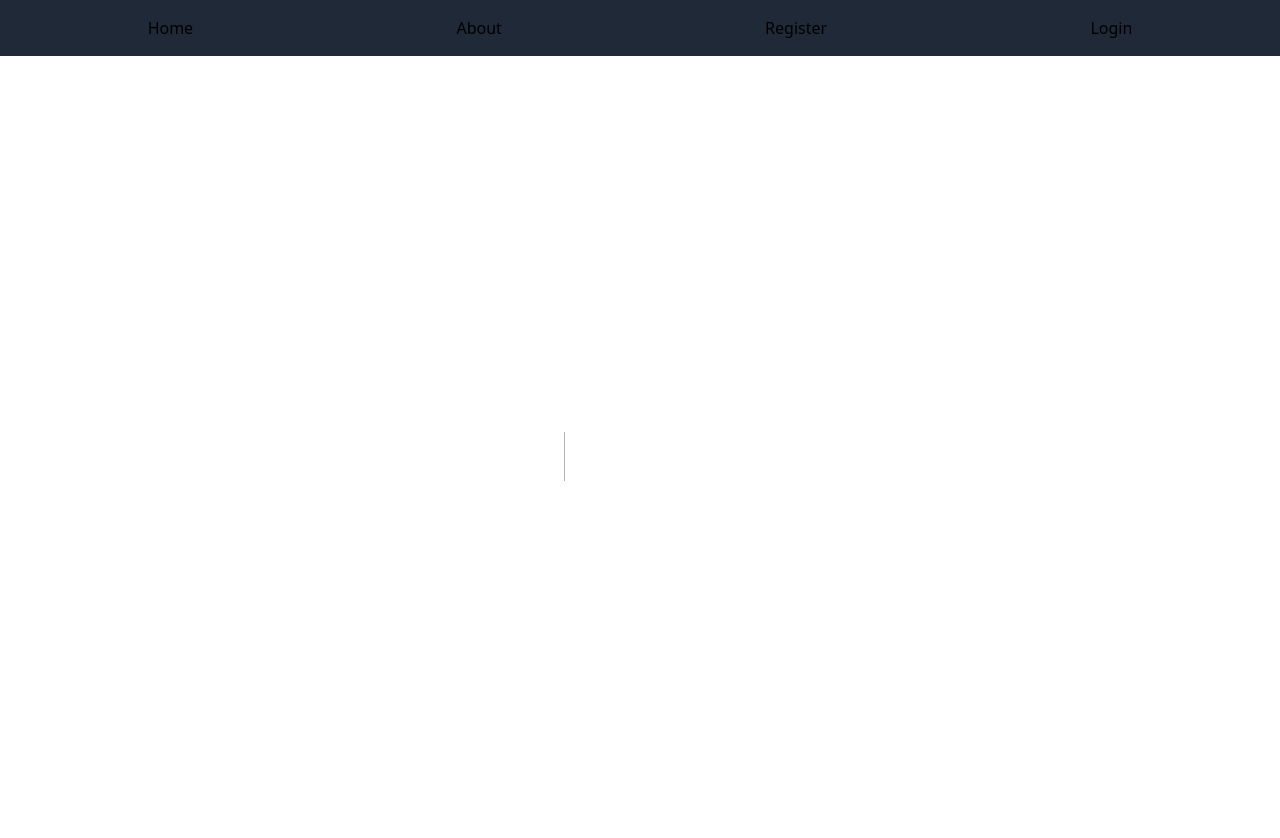
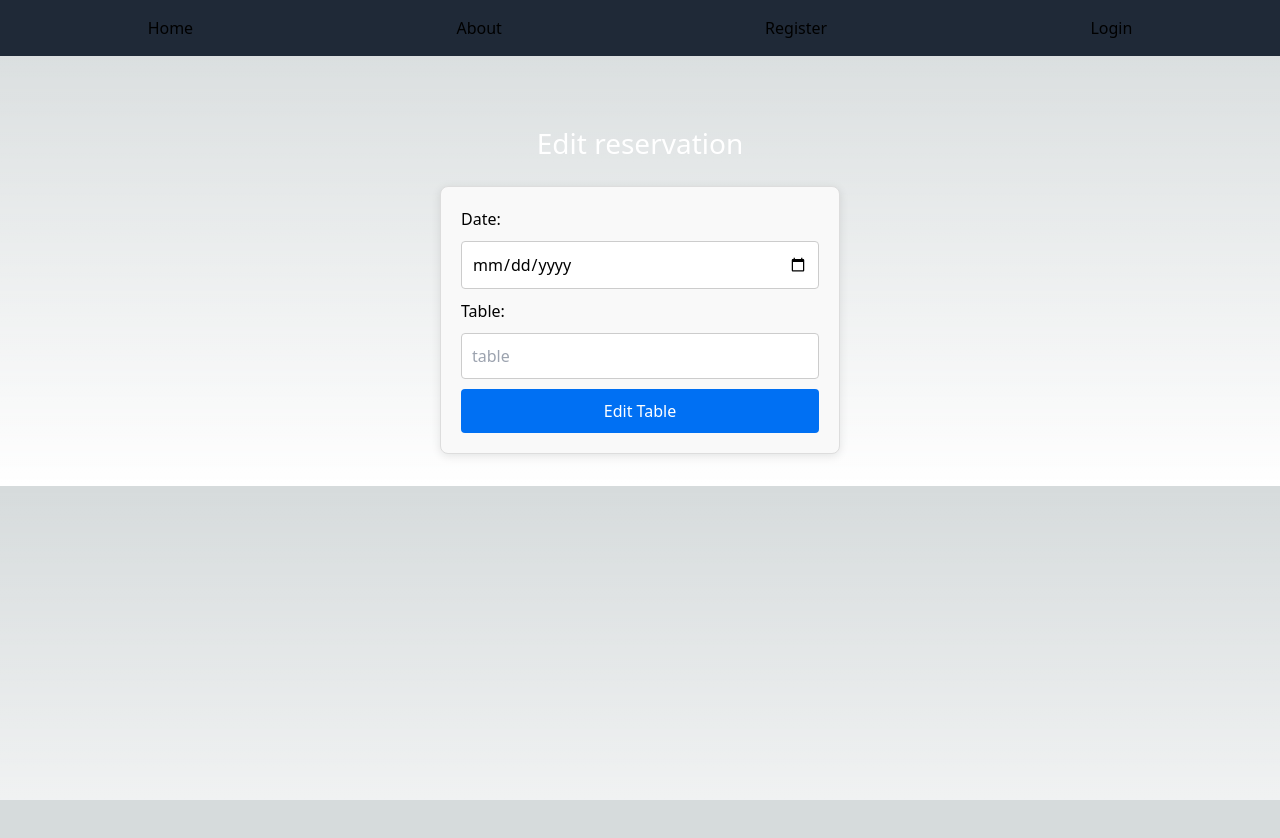
Before and after one commit to FawziL/Reservation-System, a Next.js app in the folder frontend/: page /admin/reservations/1/edit in a window 1280 px wide. Before the commit this address had no page. Shown: the top 838 px of the page. After the commit the page ends 800 px from the top, so only its background shows below. Built offline with nearby package versions, Linux system fonts and the light colour scheme.

Commit message:
feat(front): add create, edit, and update routes for reservations. (back) modified payload structure

```diff
--- /dev/null
+++ b/frontend/src/app/admin/reservations/[id]/edit/page.tsx
@@ -0,0 +1,88 @@
+"use client";
+import { useState, useEffect } from "react";
+import { useRouter } from "next/navigation";
+import api from "../../../../../services/api";
+
+interface Params {
+    id: string;
+}
+
+const EditReservation = ({ params }: { params: Params }) => {
+    const { id } = params; // Obtiene el ID de la URL
+    const [reservation, setReservation] = useState({ date: "", table: "" });
+    const [error, setError] = useState<string | null>(null);
+    const router = useRouter();
+
+    /*useEffect(() => {
+        const fetchReservation = async () => {
+            const token = localStorage.getItem("token");
+            try {
+                const response = await api.get(`/reservations/${id}`, {
+                    headers: {
+                        Authorization: `Bearer ${token}`,
+                    },
+                });
+                setReservation(response.data);
+            } catch (err) {
+                setError("Error fetching reservation data.");
+            }
+        };
+
+        fetchReservation();
+    }, [id]);*/
+
+    const handleSubmit = async (e: any) => {
+        e.preventDefault();
+        const token = localStorage.getItem("token");
+        try {
+            await api.patch(`/reservations/${id}`, reservation, {
+                headers: {
+                    Authorization: `Bearer ${token}`,
+                },
+            });
+            router.push("/admin/reservations"); // Redirige de vuelta a la lista de mesas
+        } catch (err) {
+            setError("Error updating Reservation.");
+        }
+    };
+
+    const handleChange = (e: any) => {
+        const { name, value } = e.target;
+        setReservation({ ...reservation, [name]: value });
+    };
+
+    if (error) {
+        return <div>{error}</div>;
+    }
+
+    return (
+        <div className='container mt-6'>
+        <h1>Edit reservation</h1>
+        <form onSubmit={handleSubmit} className='mt-3'>
+
+            <h2>Date:</h2>
+            <input
+                type="date"
+                name="date"
+                placeholder="Date"
+                value={reservation.date}
+                onChange={handleChange}
+            />
+
+            <h2>Table:</h2>
+            <input
+                type="text"
+                name="table"
+                placeholder="table"
+                value={reservation.table}
+                onChange={handleChange}
+            />
+
+            {error && <p>{error}</p>}
+            <button type="submit">Edit Table</button>
+        </form>
+    </div>
+    );
+};
+
+export default EditReservation;
--- /dev/null
+++ b/frontend/src/app/admin/reservations/create/page.tsx
@@ -0,0 +1,69 @@
+"use client";  // Marca el componente como Cliente
+import { useState } from 'react';
+import api from '../../../../services/api';
+import { useAuth } from "../../../../hooks/AuthContext";
+import { useRouter } from "next/navigation";
+
+const CreateTable = () => {
+    const { user } = useAuth();
+    const router = useRouter();
+    const [formData, setFormData] = useState({
+        userID: user?.userID,
+        date: '',
+        table: ''
+    });
+    const [error, setError] = useState('');
+
+    const handleChange = (e: any) => {
+        setFormData({
+        ...formData,
+        [e.target.name]: e.target.value,
+        });
+    };
+
+    const handleSubmit = async (e: any) => {
+        e.preventDefault();
+
+        try {
+        const response = await api.post('/reservations', formData);
+        if (response.status === 201) {
+            router.push("/admin/reservations");
+        }
+        } catch (error) {
+        setError('Registration failed. Try again.');
+        }
+    };
+
+  return (
+    <div className='container mt-6'>
+        <h1>Create a reservation</h1>
+        <form onSubmit={handleSubmit} className='mt-3'>
+
+            <h2>Date:</h2>
+            <input
+                type="date"
+                name="date"
+                placeholder="Date"
+                value={formData.date}
+                onChange={handleChange}
+                required
+            />
+
+            <h2>Table:</h2>
+            <input
+                type="text"
+                name="table"
+                placeholder="table"
+                value={formData.table}
+                onChange={handleChange}
+                required
+            />
+
+            {error && <p>{error}</p>}
+            <button type="submit">Create a Table</button>
+        </form>
+    </div>
+  );
+};
+
+export default CreateTable;
--- a/frontend/src/app/admin/reservations/page.tsx
+++ b/frontend/src/app/admin/reservations/page.tsx
@@ -1,6 +1,7 @@
 "use client";  // Marca el componente como Cliente
 import { useState, useEffect } from 'react';
 import api from '../../../services/api';
+import { useRouter } from "next/navigation";
 
 interface User {
     id: number;
@@ -26,6 +27,7 @@ interface Reservation {
 const Reservations = () => {
     const [reservations, setReservations] = useState<Reservation[]>([]);
     const [error, setError] = useState<string | null>(null);
+    const router = useRouter();
 
     useEffect(() => {
         const fetchReservations = async () => {
@@ -40,6 +42,25 @@ const Reservations = () => {
 
         fetchReservations();
     }, []);
+
+    const deleteReservation = async (id: number) => {
+        const token = localStorage.getItem("token");
+        try {
+            await api.delete(`/reservations/${id}`, {
+                headers: {
+                    Authorization: `Bearer ${token}`,
+                },
+            });
+            setReservations(reservations.filter((reservation) => reservation.id !== id));
+        } catch (err) {
+            console.error("Error deleting reservation:", err);
+            setError("Error deleting reservation.");
+        }
+    };
+
+    const editReservation = (id: number) => {
+        router.push(`/admin/reservations/${id}/edit`);
+    };
 
     if (error) {
         return <div>{error}</div>;
@@ -58,6 +79,18 @@ const Reservations = () => {
                             <p>Date: {new Date(reservation.reservationDate).toLocaleString()}</p>
                             <p>Status: {reservation.status}</p>
                             <p>Table: {reservation.table.tableNumber} (Seats: {reservation.table.seats})</p>
+                            <button
+                                className="bg-blue-500 text-white px-4 py-1 rounded"
+                                onClick={() => editReservation(reservation.id)}
+                                >
+                                Edit
+                            </button>
+                            <button
+                                className="bg-red-500 text-white px-4 py-1 rounded"
+                                onClick={() => deleteReservation(reservation.id)}
+                                >
+                                Delete
+                            </button>
                         </div>
                     ))}
                 </div>
--- a/frontend/src/app/admin/tables/page.tsx
+++ b/frontend/src/app/admin/tables/page.tsx
@@ -1,6 +1,7 @@
 "use client";  // Marca el componente como Cliente
 import { useState, useEffect } from 'react';
 import api from '../../../services/api';
+import { useRouter } from "next/navigation";
 
 interface Tables {
     id: number;
@@ -11,6 +12,7 @@ interface Tables {
 const Tables = () => {
     const [tables, setTables] = useState<Tables[]>([]);
     const [error, setError] = useState<string | null>(null);
+    const router = useRouter();
 
     useEffect(() => {
         const fetchTables = async () => {
@@ -46,8 +48,8 @@ const Tables = () => {
     };
 
     const editTable = (id: number) => {
-        // Redirigir a la página de edición de la tabla
-        window.location.href = `/admin/tables/${id}/edit`; // Actualiza la ruta según tu estructura
+        router.push(`/admin/tables/${id}/edit`);
+
     };
 
     if (error) {
@@ -67,10 +69,10 @@ const Tables = () => {
                             <p>ID: {tables.id}</p>
                             <p>Seats: {tables.seats}</p>
                             <button
-                            className="bg-blue-500 text-white px-4 py-1 rounded"
-                            onClick={() => editTable(tables.id)}
-                            >
-                            Edit
+                                className="bg-blue-500 text-white px-4 py-1 rounded"
+                                onClick={() => editTable(tables.id)}
+                                >
+                                Edit
                             </button>
                             <button
                                 className="bg-red-500 text-white px-4 py-1 rounded"
```
Also changed, not shown: 2 other files (tests, documents, lock files or other folders).
